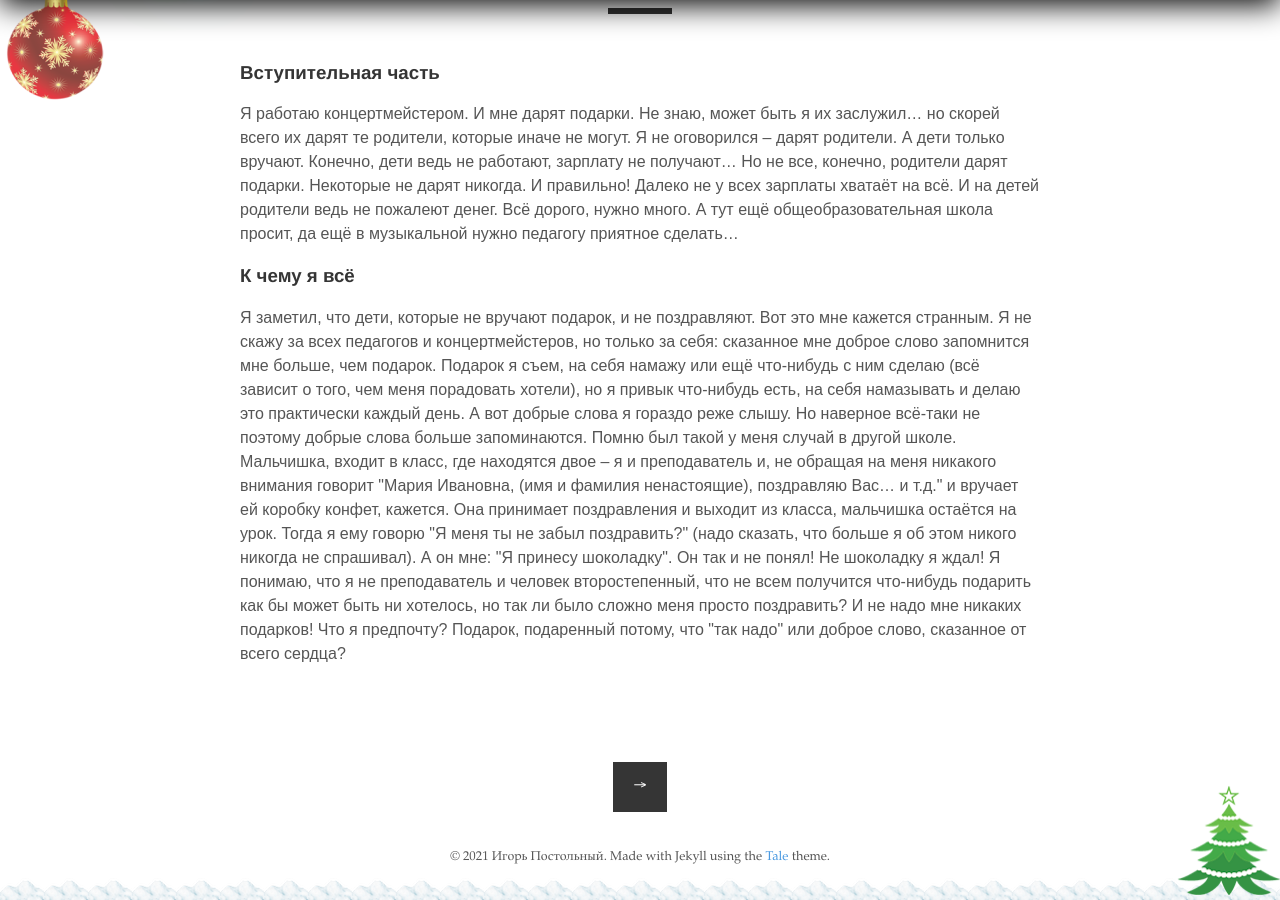
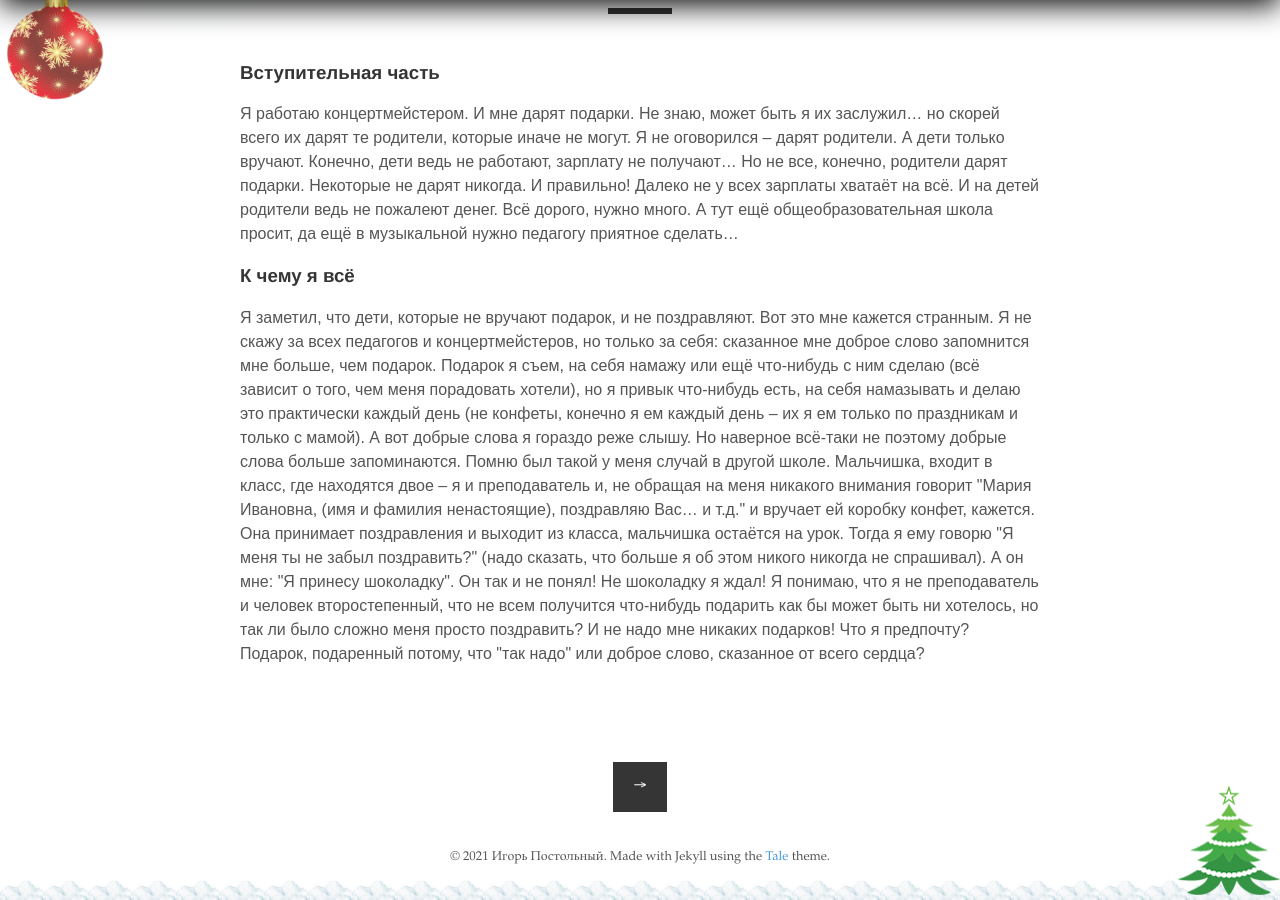
Before and after one commit to postolny/postolny.github.io, a Jekyll site: the page built from _posts/2021-01-02-regali.md, in a window 1280 px wide and 900 px high, scrolled down 676 px. Built offline with Jekyll 4.4.1, drawn with Linux system fonts in a browser that asks for light colours; nearby versions of some CDN libraries.

Commit message:
Add files via upload

```diff
--- a/_posts/2021-01-02-regali.md
+++ b/_posts/2021-01-02-regali.md
@@ -14,4 +14,4 @@
 
 ### К чему я всё
 
-Я заметил, что дети, которые не вручают подарок, и не поздравляют. Вот это мне кажется странным. Я не скажу за всех педагогов и концертмейстеров, но только за себя: сказанное мне доброе слово запомнится мне больше, чем подарок. Подарок я съем, на себя намажу или ещё что-нибудь с ним сделаю (всё зависит о того, чем меня порадовать хотели), но я привык что-нибудь есть, на себя намазывать и делаю это практически каждый день. А вот добрые слова я гораздо реже слышу. Но наверное всё-таки не поэтому добрые слова больше запоминаются. Помню был такой у меня случай в другой школе. Мальчишка, входит в класс, где находятся двое – я и преподаватель и, не обращая на меня никакого внимания говорит "Мария Ивановна, (имя и фамилия ненастоящие), поздравляю Вас... и т.д." и вручает ей коробку конфет, кажется. Она принимает поздравления и выходит из класса, мальчишка остаётся на урок. Тогда я ему говорю "Я меня ты не забыл поздравить?" (надо сказать, что больше я об этом никого никогда не спрашивал). А он мне: "Я принесу шоколадку". Он так и не понял! Не шоколадку я ждал! Я понимаю, что я не преподаватель и человек второстепенный, что не всем получится что-нибудь подарить как бы может быть ни хотелось, но так ли было сложно меня просто поздравить? И не надо мне никаких подарков! Что я предпочту? Подарок, подаренный потому, что "так надо" или доброе слово, сказанное от всего сердца?
+Я заметил, что дети, которые не вручают подарок, и не поздравляют. Вот это мне кажется странным. Я не скажу за всех педагогов и концертмейстеров, но только за себя: сказанное мне доброе слово запомнится мне больше, чем подарок. Подарок я съем, на себя намажу или ещё что-нибудь с ним сделаю (всё зависит о того, чем меня порадовать хотели), но я привык что-нибудь есть, на себя намазывать и делаю это практически каждый день (не конфеты, конечно я ем каждый день – их я ем только по праздникам и только с мамой). А вот добрые слова я гораздо реже слышу. Но наверное всё-таки не поэтому добрые слова больше запоминаются. Помню был такой у меня случай в другой школе. Мальчишка, входит в класс, где находятся двое – я и преподаватель и, не обращая на меня никакого внимания говорит "Мария Ивановна, (имя и фамилия ненастоящие), поздравляю Вас... и т.д." и вручает ей коробку конфет, кажется. Она принимает поздравления и выходит из класса, мальчишка остаётся на урок. Тогда я ему говорю "Я меня ты не забыл поздравить?" (надо сказать, что больше я об этом никого никогда не спрашивал). А он мне: "Я принесу шоколадку". Он так и не понял! Не шоколадку я ждал! Я понимаю, что я не преподаватель и человек второстепенный, что не всем получится что-нибудь подарить как бы может быть ни хотелось, но так ли было сложно меня просто поздравить? И не надо мне никаких подарков! Что я предпочту? Подарок, подаренный потому, что "так надо" или доброе слово, сказанное от всего сердца?
```
